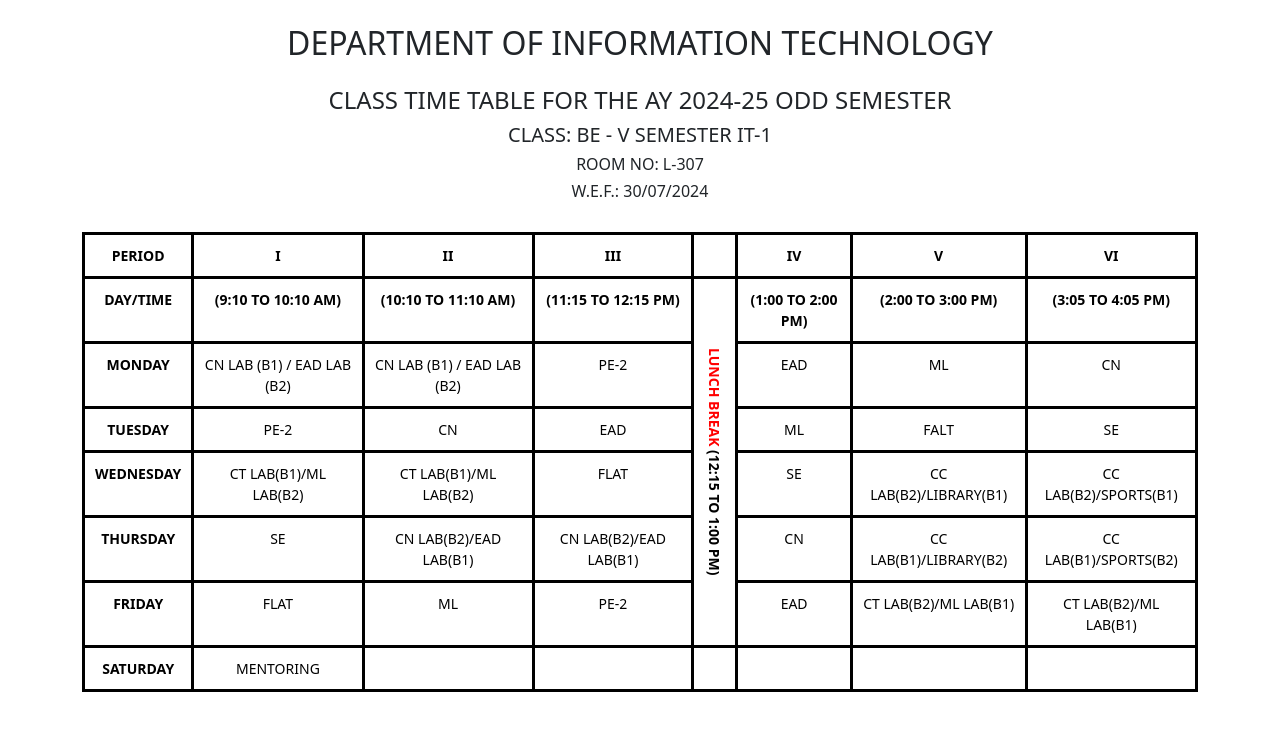
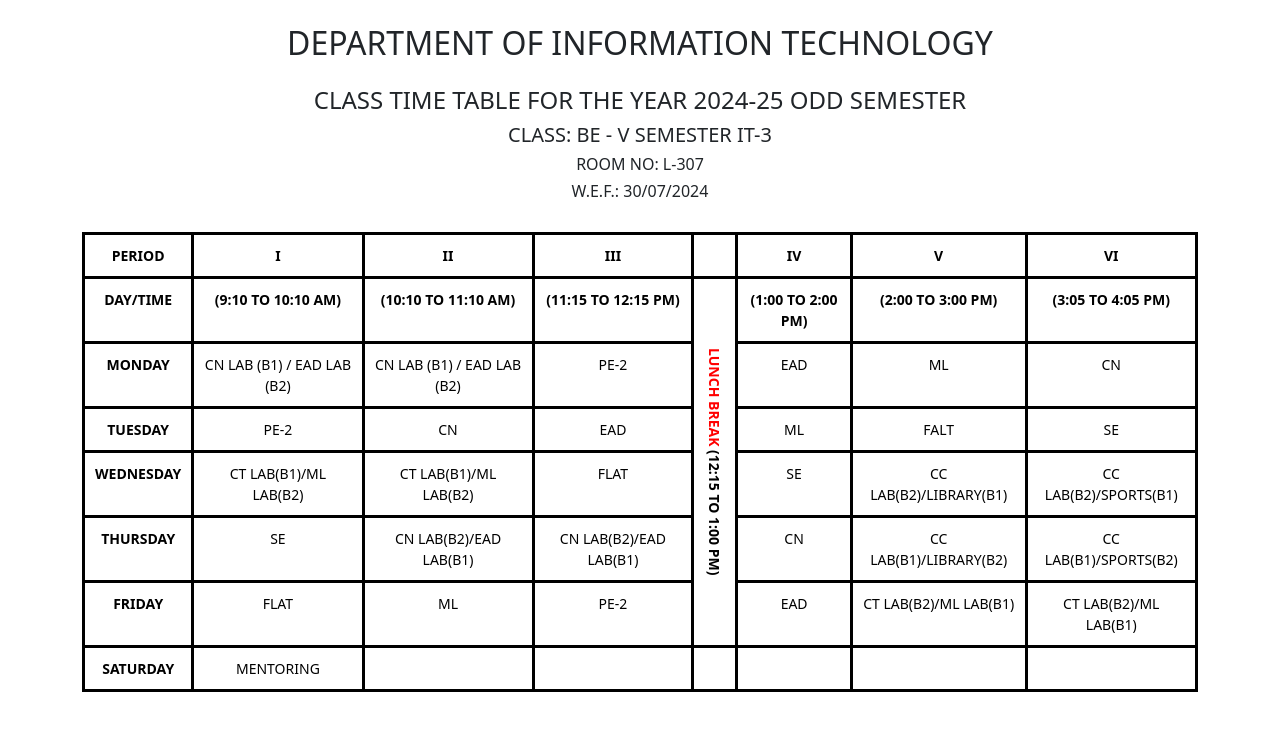
Before and after one commit to SushrutReddy/TimeTable, a plain HTML site: page index.html in a window 1280 px wide. Drawn offline with nearby package versions, Linux system fonts and the light colour scheme.

Commit message:
minor changes in the details

```diff
--- a/index.html
+++ b/index.html
@@ -34,9 +34,9 @@
     <div class="container">
       <h2 class="text-center my-4">Department of Information Technology</h2>
       <h4 class="text-center">
-        Class Time Table for the AY 2024-25 ODD Semester
+        Class Time Table for the Year 2024-25 ODD Semester
       </h4>
-      <h5 class="text-center">Class: BE - V Semester IT-1</h5>
+      <h5 class="text-center">Class: BE - V Semester IT-3</h5>
       <h6 class="text-center">Room No: L-307</h6>
       <h6 class="text-center">W.E.F.: 30/07/2024</h6>
 
```
